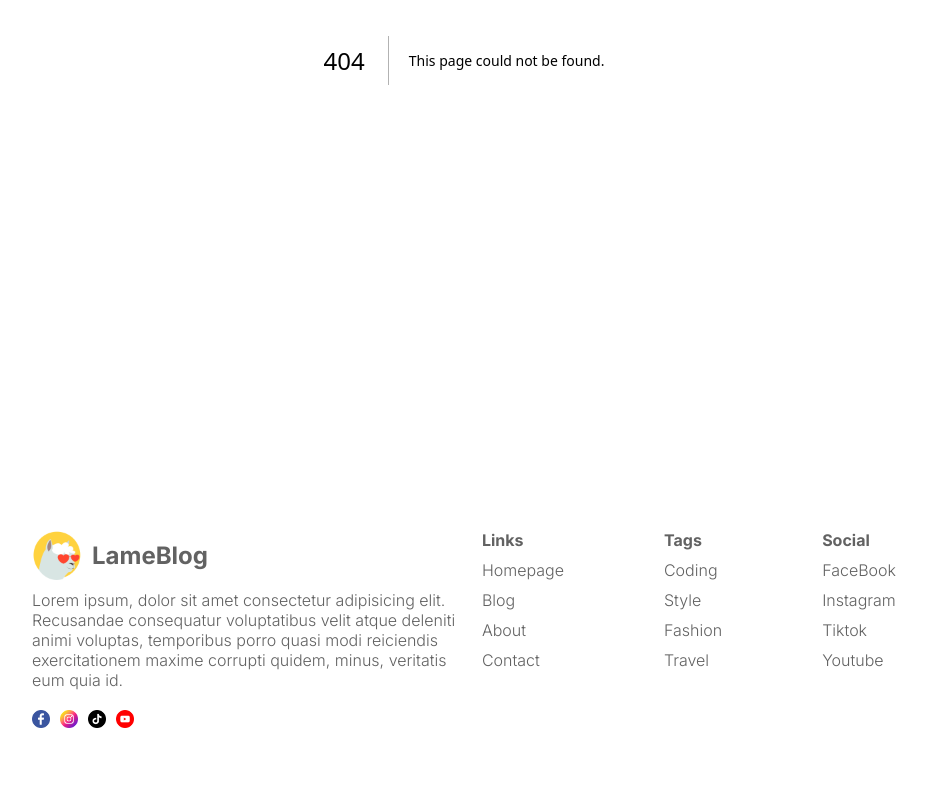
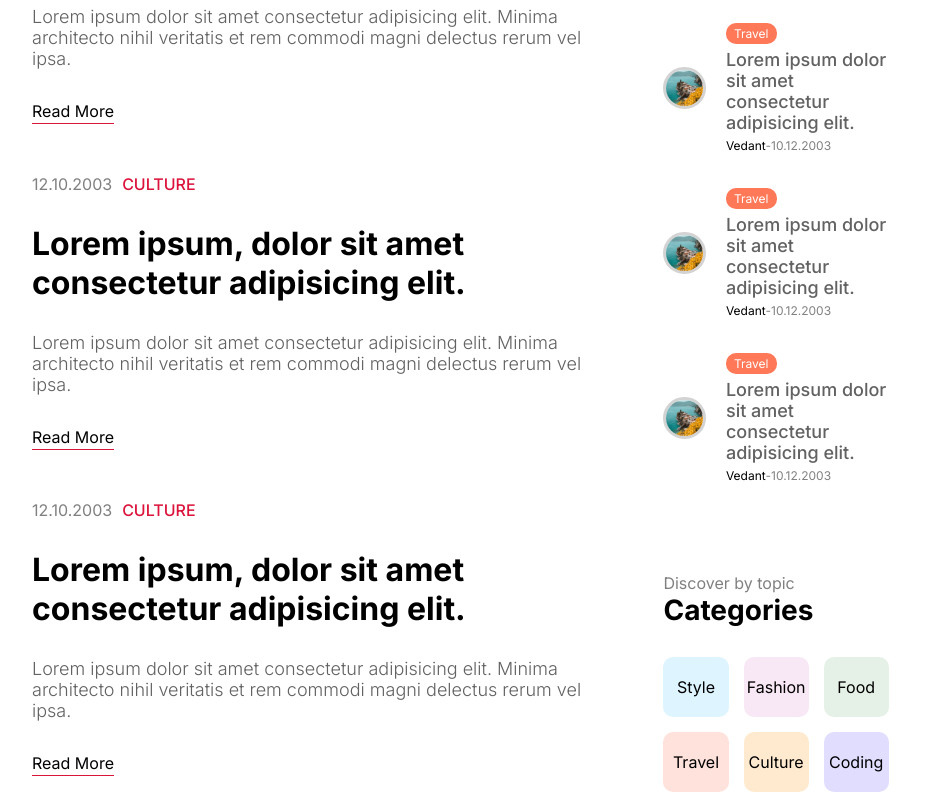
Before and after one commit to VedantBhawsar/next-blog, a Next.js app: page /blog in a window 1280 px wide. Before the commit this address had no page. Shown: the part 440-1240 px from the top of the page, without its empty margins (176-1102 px from the left). Before the commit the page ends 1188 px from the top, so only its background shows below. Built offline with nearby package versions, Linux system fonts and the light colour scheme.

Commit message:
singlepage

```diff
--- /dev/null
+++ b/src/app/404.js
@@ -0,0 +1,3 @@
+export default function Custom404() {
+  return <h1>404 - Page Not Found!</h1>;
+}
--- /dev/null
+++ b/src/app/blog/blogPage.module.css
@@ -0,0 +1,11 @@
+.title {
+  background-color: coral;
+  color: white;
+  padding: 5px 10px;
+  text-align: center;
+}
+
+.content {
+  display: flex;
+  gap: 50px;
+}
--- /dev/null
+++ b/src/app/blog/page.jsx
@@ -0,0 +1,18 @@
+import React from "react";
+import styles from "./blogPage.module.css";
+import { CardList } from "@/components/CardList";
+import { Menu } from "@/components/Menu";
+
+const BlogPage = () => {
+  return (
+    <div className={styles.container}>
+      <h1 className={styles.title}>Style Blog</h1>
+      <div className={styles.content}>
+        <CardList />
+        <Menu />
+      </div>
+    </div>
+  );
+};
+
+export default BlogPage;
--- /dev/null
+++ b/src/components/CardList/Card/card.module.css
@@ -0,0 +1,56 @@
+.container {
+  margin-bottom: 50px;
+  display: flex;
+  align-items: center;
+  gap: 50px;
+}
+
+.imageContainer {
+  flex: 1;
+  height: 350px;
+  position: relative;
+}
+
+.textContainer {
+  flex: 1;
+  display: flex;
+  flex-direction: column;
+  gap: 30px;
+}
+
+.detail {
+  display: flex;
+  gap: 10px;
+}
+
+.date {
+  color: gray;
+}
+
+.category {
+  color: crimson;
+  font-weight: 500;
+}
+
+.image {
+  object-fit: cover;
+  border-radius: 10px;
+}
+
+.description {
+  color: var(--softTextColor);
+  font-weight: 300;
+  font-size: 18px;
+}
+
+.link {
+  border-bottom: 1px solid crimson;
+  width: max-content;
+  padding: 2px 0px;
+}
+
+@media screen and (max-width: 1280px) {
+  .imageContainer {
+    display: none;
+  }
+}
--- /dev/null
+++ b/src/components/CardList/Card/index.jsx
@@ -0,0 +1,31 @@
+import React from "react";
+import styles from "./card.module.css";
+import Image from "next/image";
+import Link from "next/link";
+
+export const Card = () => {
+  return (
+    <div className={styles.container}>
+      <div className={styles.imageContainer}>
+        <Image src="/p1.jpeg" alt="" fill className={styles.image} />
+      </div>
+      <div className={styles.textContainer}>
+        <div className={styles.detail}>
+          <span className={styles.date}>12.10.2003</span>
+          <span className={styles.category}>CULTURE</span>
+        </div>
+        <Link href={"/"}>
+          <h1>Lorem ipsum, dolor sit amet consectetur adipisicing elit.</h1>
+        </Link>
+        <p className={styles.description}>
+          Lorem ipsum dolor sit amet consectetur adipisicing elit. Minima
+          architecto nihil veritatis et rem commodi magni delectus rerum vel
+          ipsa.
+        </p>
+        <Link href={"/"} className={styles.link}>
+          Read More
+        </Link>
+      </div>
+    </div>
+  );
+};
--- /dev/null
+++ b/src/components/Menu/MenuCategory/index.jsx
@@ -0,0 +1,46 @@
+import React from "react";
+import styles from "./menucategory.module.css";
+import Link from "next/link";
+
+export const MenuCategory = () => {
+  return (
+    <div className={styles.categories}>
+      <Link
+        href={"/blog?cat=styles"}
+        className={`${styles.categoryItem} ${styles.style}`}
+      >
+        style
+      </Link>
+      <Link
+        href={"/blog?cat=fashion"}
+        className={`${styles.categoryItem} ${styles.fashion}`}
+      >
+        fashion
+      </Link>
+      <Link
+        href={"/blog?cat=food"}
+        className={`${styles.categoryItem} ${styles.food}`}
+      >
+        food
+      </Link>
+      <Link
+        href={"/blog?cat=travel"}
+        className={`${styles.categoryItem} ${styles.travel}`}
+      >
+        travel
+      </Link>
+      <Link
+        href={"/blog?cat=culture"}
+        className={`${styles.categoryItem} ${styles.culture}`}
+      >
+        culture
+      </Link>
+      <Link
+        href={"/blog?cat=coding"}
+        className={`${styles.categoryItem} ${styles.coding}`}
+      >
+        coding
+      </Link>
+    </div>
+  );
+};
--- /dev/null
+++ b/src/components/Menu/MenuCategory/menucategory.module.css
@@ -0,0 +1,45 @@
+.categories {
+    display: flex;
+    flex-wrap: wrap;
+    gap: 15px;
+    margin-top: 30px;
+    margin-bottom: 40px;
+}
+
+.categoryItem {
+    display: flex;
+    align-items: center;
+    text-transform: capitalize;
+    width: 28%;
+    height: 60px;
+    justify-content: center;
+    border-radius: 10px;
+}
+
+.categoryItem.style {
+    background-color: #57c4ff31;
+}
+
+.categoryItem.fashion {
+    background-color: #da85c731;
+}
+
+.categoryItem.food {
+    background-color: #7fb88133;
+}
+
+.categoryItem.travel {
+    background-color: #ff795736;
+}
+
+.categoryItem.culture {
+    background-color: #ffb04f45;
+}
+
+.categoryItem.coding {
+    background-color: #5e4fff31;
+}
+
+.image {
+    border-radius: 50%;
+}
--- /dev/null
+++ b/src/components/Menu/MenuPosts/index.jsx
@@ -0,0 +1,26 @@
+import Image from "next/image";
+import Link from "next/link";
+import React from "react";
+import styles from "./menuposts.module.css";
+
+export const MenuPosts = ({ withImage }) => {
+  return (
+    <Link href={"/"} className={styles.item}>
+      {withImage && (
+        <div className={styles.imageContainer}>
+          <Image src="/p1.jpeg" fill className={styles.image} />
+        </div>
+      )}
+      <div className={styles.textContainer}>
+        <span className={`${styles.category} ${styles.travel}`}>Travel</span>
+        <h3 className={styles.postTitle}>
+          Lorem ipsum dolor sit amet consectetur adipisicing elit.
+        </h3>
+        <div className={styles.details}>
+          <span className={styles.username}>Vedant</span>
+          <span className={styles.date}>-10.12.2003</span>
+        </div>
+      </div>
+    </Link>
+  );
+};
--- /dev/null
+++ b/src/components/Menu/MenuPosts/menuposts.module.css
@@ -0,0 +1,98 @@
+.container {
+    flex: 2;
+    margin-top: 60px;
+    display: flex;
+    flex-direction: column;
+    gap: 60px;
+}
+
+
+.subtitle {
+    color: gray;
+    font-size: 16px;
+    font-weight: 400;
+}
+
+.title {
+    font-size: 28px;
+}
+
+.items {
+    display: flex;
+    flex-direction: column;
+    gap: 35px;
+    margin-top: 35px;
+    margin-bottom: 60px;
+}
+
+.item {
+    display: flex;
+    align-items: center;
+    gap: 20px;
+}
+
+.imageContainer {
+    flex: 1;
+    aspect-ratio: 1/1;
+    position: relative;
+    /* height:  100px; */
+}
+
+.image {
+    border-radius: 50%;
+    border: 3px solid lightgray;
+    object-fit: cover;
+}
+
+.textContainer {
+    flex: 4;
+    display: flex;
+    flex-direction: column;
+    gap: 5px;
+}
+
+.category {
+    padding: 3px 8px;
+    border-radius: 10px;
+    font-size: 12px;
+    color: white;
+    width: max-content;
+}
+
+.category.travel {
+    background-color: #ff7857;
+}
+
+.culture {
+    background-color: #ffb14f;
+}
+
+.food {
+    background-color: #7fb881;
+}
+
+.fashion {
+    background-color: #ff7887;
+}
+
+.coding {
+    background-color: #775aec;
+}
+
+.style {
+    background-color: #789cff;
+}
+
+.postTitle {
+    font-size: 18px;
+    font-weight: 500;
+    color: var(--softTextColor);
+}
+
+.details {
+    font-size: 12px;
+}
+
+.date {
+    color: gray;
+}
```
Also changed, not shown: src/app/[slug]/page.jsx (added, +34 -0 lines), src/app/[slug]/singlepage.module.css (added), 1 other file (tests, documents, lock files or other folders).
